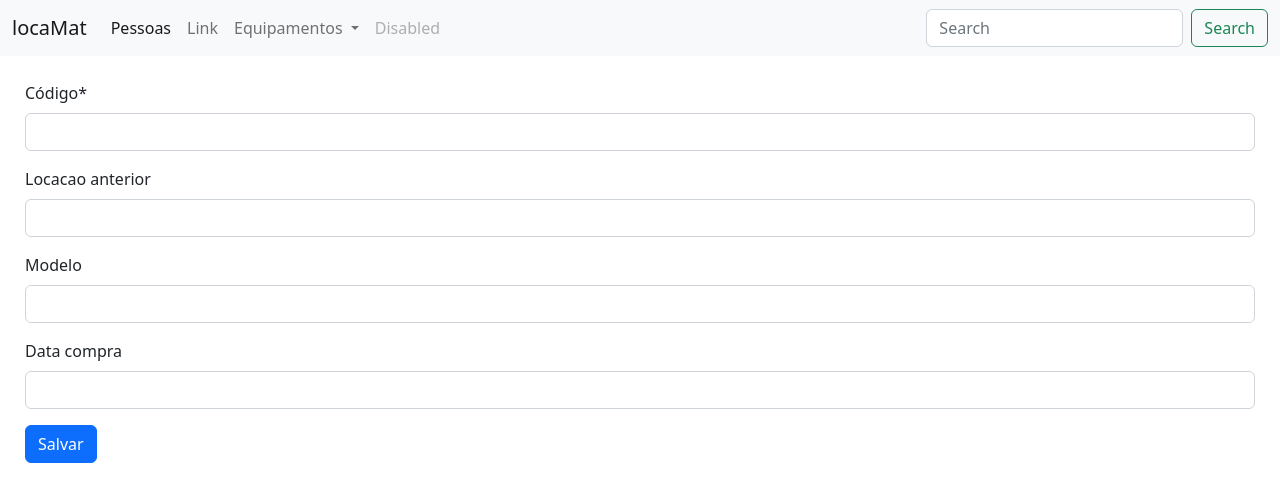
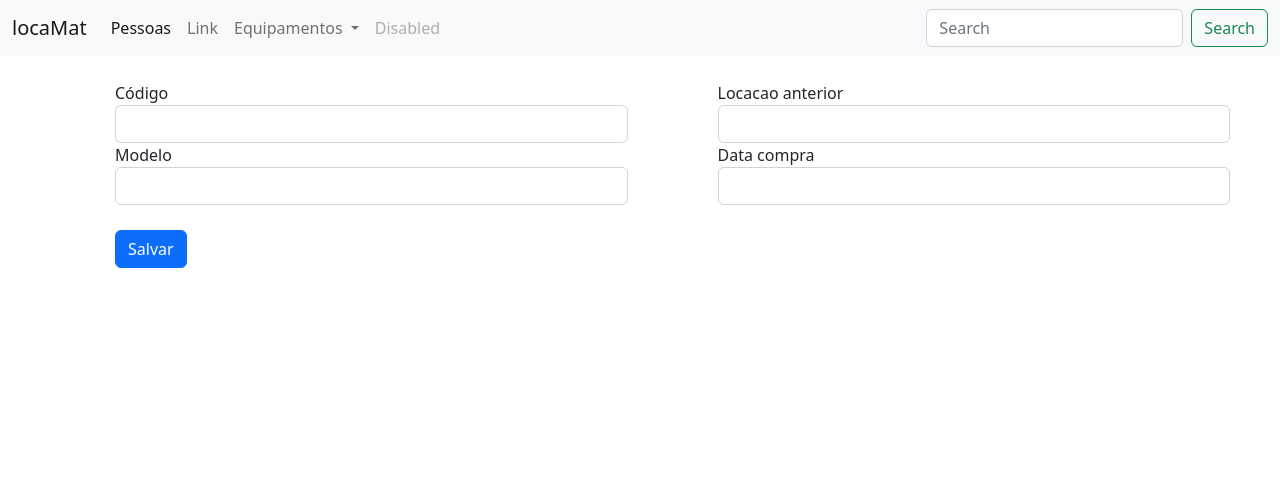
Before and after one commit to lucaselmaciel/loca-mat, a Django app: template equipamento/templates/equipamento/update_equipamento.html in a window 1280 px wide. Shown: the top 502 px of the page. Run offline with Django 4.2, Linux system fonts and the light colour scheme; the template is opened without the code that fills it: values that come from a table or form of the project are taken from there, others are empty; some libraries are stand-ins or nearby versions.

Commit message:
Ajustando formulario de edição de equipamentos

```diff
--- a/equipamento/forms.py
+++ b/equipamento/forms.py
@@ -16,5 +16,11 @@ class EquipamentoForm(forms.ModelForm):
                 'class': 'form-control',
                 'data-inputmask-alias':"datetime",
                 'data-inputmask-inputformat': 'dd/mm/aaaa'
+            }),
+            'codigo': forms.TextInput(attrs={
+                'class': 'form-control'
+            }),
+            'modelo': forms.TextInput(attrs={
+                'class': 'form-control'
             })
         }
--- a/equipamento/templates/equipamento/update_equipamento.html
+++ b/equipamento/templates/equipamento/update_equipamento.html
@@ -2,8 +2,20 @@
 {% include 'base.html' %}
 {% load crispy_forms_tags %}
 <!-- Modal -->
-<form method="post" style="padding: 25px;">
-    {% csrf_token %}
-    {{ form|crispy }}
-    <button class="btn btn-primary" type="submit">Salvar</button>
-</form>
+<div class="row g-3">
+    <div class="col">
+        <form method="post" class="d-flex flex-row align-items-center flex-wrap" style="padding: 25px;">
+        {% csrf_token %}
+        {% for field in form %}
+            <div class="col-md-5" style="margin-left: 90px;">
+                <label for="{{ field.name }}">{{ field.label }}</label>
+                {{ field }}
+            </div>
+        {% endfor %}
+        <div class="col-md-12">
+            <button class="btn btn-primary" type="submit" style="margin: 25px 90px; position: relative;">Salvar</button>
+        </div>
+        </form>
+
+    </div>
+</div>
--- a/equipamento/views.py
+++ b/equipamento/views.py
@@ -21,8 +21,9 @@ class EquipFormView(FormView):
 
 class UpdateEquip(UpdateView):
     model = Equipamento
-    fields = ['codigo', 'locacao_anterior', 'modelo', 'data_compra']
+    # fields = ['codigo', 'locacao_anterior', 'modelo', 'data_compra']
     template_name = 'equipamento/update_equipamento.html'
+    form_class = EquipamentoForm
     success_url = '/equipamento/list'
 
 class DeleteEquip(DeleteView):
```
